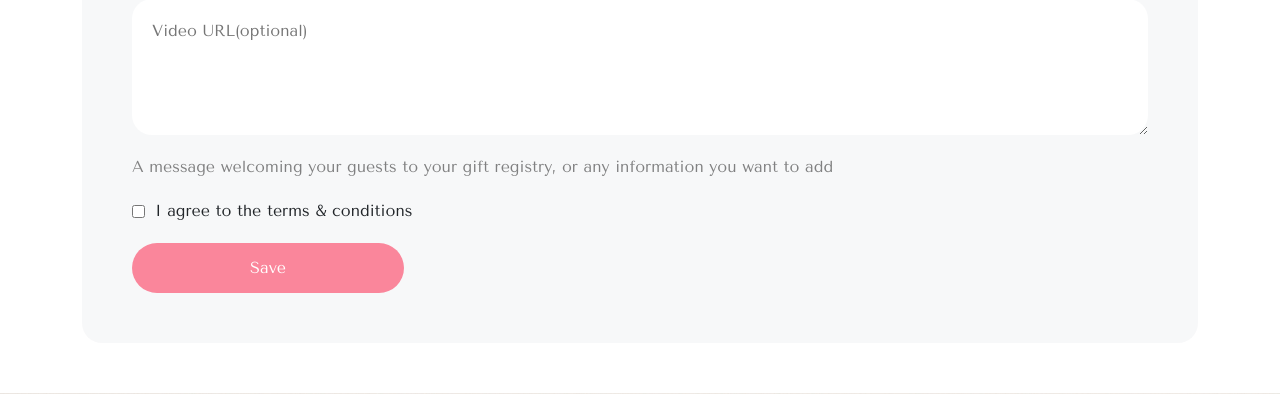
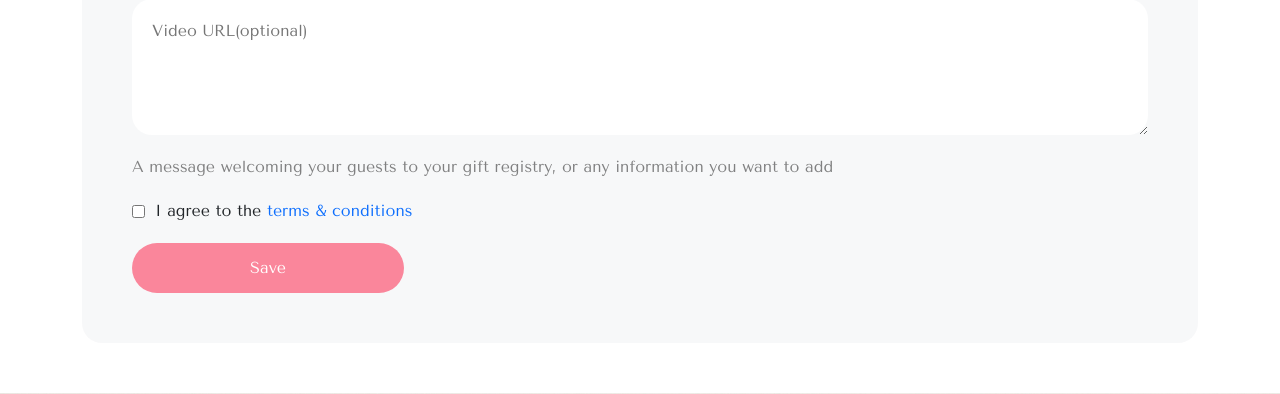
Before and after one commit to SuperDev0109/Registry, a PHP site: page /register.php in a window 1280 px wide. Shown: the part 1460-1854 px from the top of the page. Run offline with PHP 8.4, Linux system fonts and the light colour scheme.

Commit message:
terms and conditions fixed

```diff
--- a/assets/css/register.css
+++ b/assets/css/register.css
@@ -101,3 +101,7 @@
 .register_section .saveBtn:hover {
      background-color: #f3768d;
 }
+
+.termsText {
+     text-decoration: none !important;
+}
--- a/register.php
+++ b/register.php
@@ -61,7 +61,7 @@
                     to add</span>
                <div class="agree_group">
                     <input type="checkbox" />
-                    <span class="title6">I agree to the terms & conditions</span>
+                    <span class="title6">I agree to the <a class="termsText" href="/terms.php">terms & conditions</a></span>
                </div>
                <button class="saveBtn">Save</button>
           </div>
```
